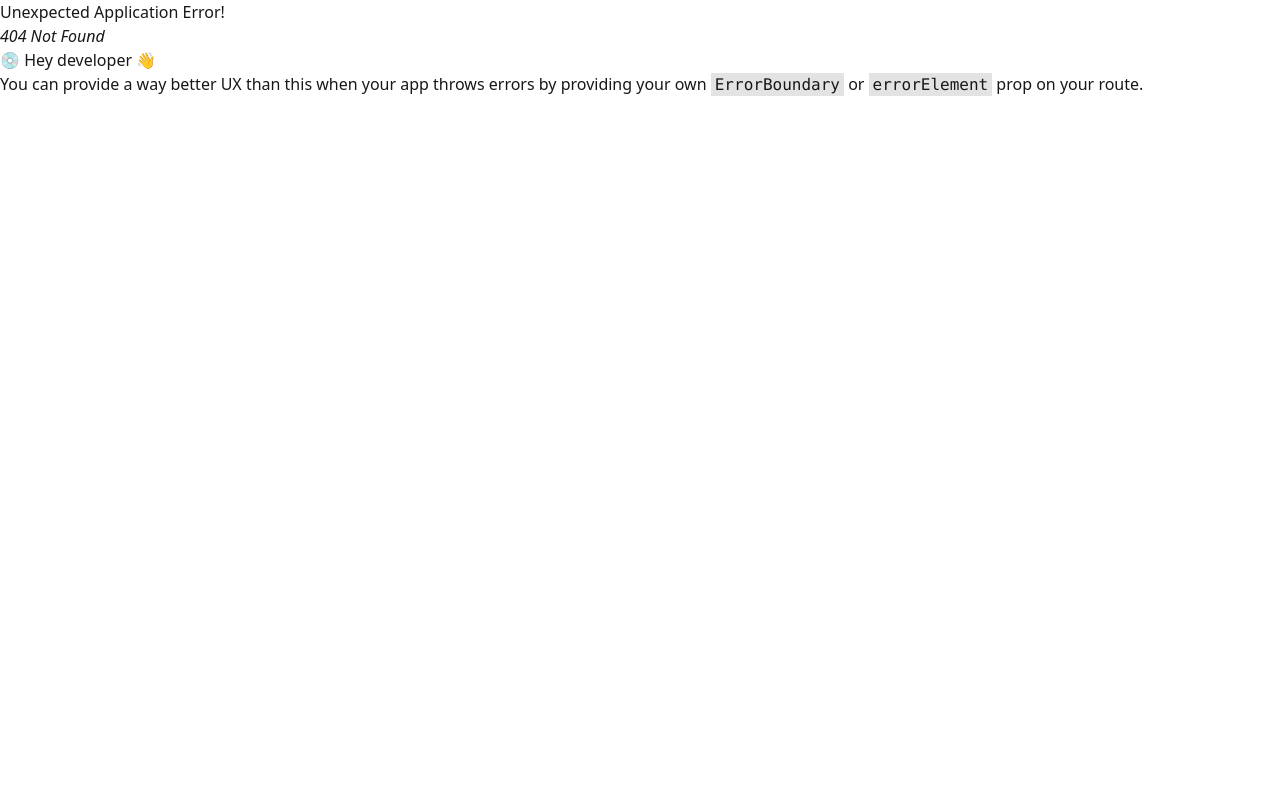
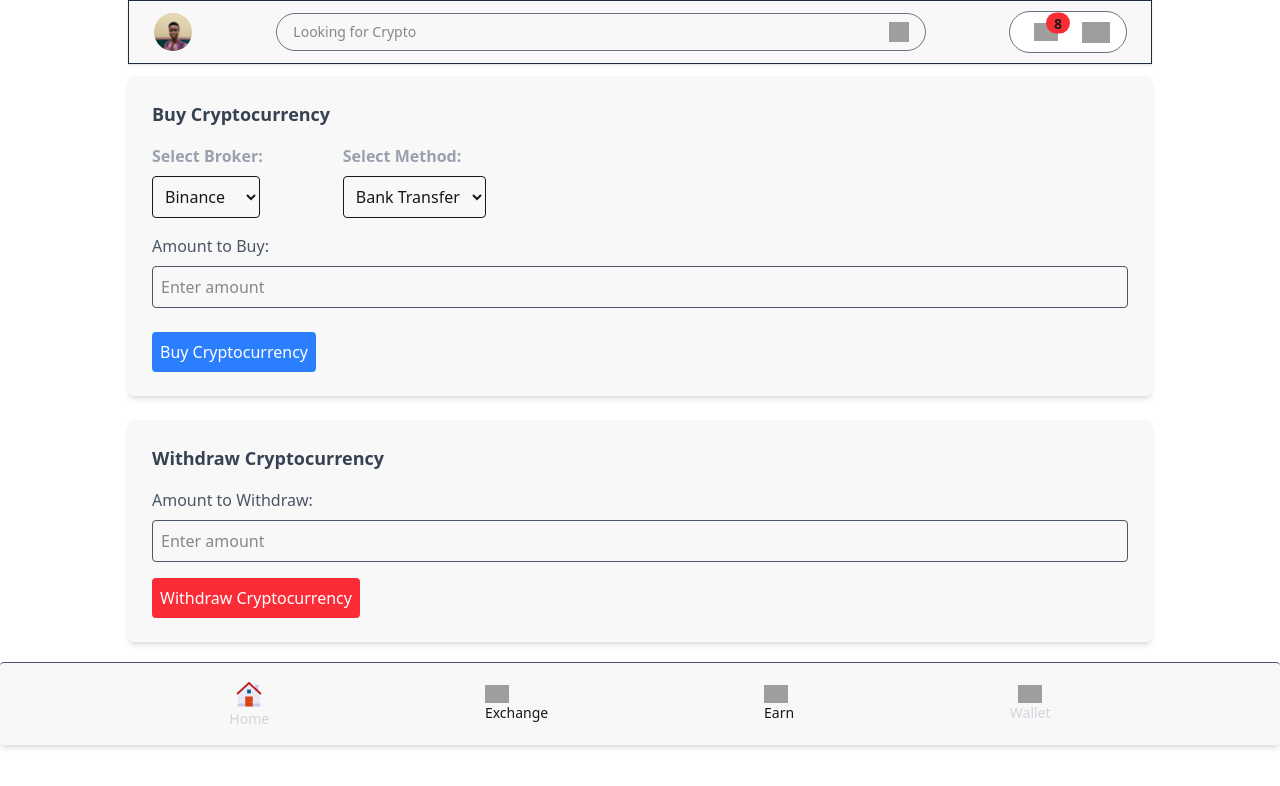
Before and after one commit to JOSEPH-Inalegwu/ZeusGuard, a React (Vite) app: page /app/buy in a window 1280 px wide. Before the commit this address had no page. Shown: the top 786 px of the page. Built offline with nearby package versions, Linux system fonts and the light colour scheme; grey boxes are pictures that could not be loaded.

Commit message:
Buy option

```diff
--- a/src/Components/Account/Account.jsx
+++ b/src/Components/Account/Account.jsx
@@ -37,7 +37,7 @@ const Account = () => {
             <p>Receive</p>
           </Link>
 
-          <div className="text-center space-y-1 cursor-pointer">
+          <Link to='/app/buy' className="text-center space-y-1 cursor-pointer">
             <div className="bg-black/60 rounded-full p-3 hover:bg-black/80 hover:scale-105 transition-smooth duration-300">
               <img
                 src="/src/assets/wallet.svg"
@@ -47,7 +47,7 @@ const Account = () => {
               />
             </div>
             <p>Buy</p>
-          </div>
+          </Link>
 
           <div className="text-center space-y-1 cursor-pointer">
             <div className="bg-black/60 rounded-full p-3 hover:bg-black/80 hover:scale-105 transition-smooth duration-300">
--- /dev/null
+++ b/src/Components/Buy/Buy.jsx
@@ -0,0 +1,110 @@
+import React, { useState } from 'react';
+
+const brokers = [
+  { id: 'binance', name: 'Binance' },
+  { id: 'coinbase', name: 'Coinbase' },
+  { id: 'kraken', name: 'Kraken' },
+];
+
+const Buy = () => {
+  const [buyMethod, setBuyMethod] = useState('bankTransfer');
+  const [selectedBroker, setSelectedBroker] = useState(brokers[0].id);
+  const [amount, setAmount] = useState('');
+  const [withdrawAmount, setWithdrawAmount] = useState('');
+  const [amountInputFocused, setAmountInputFocused] = useState(false);
+  const [withdrawInputFocused, setWithdrawInputFocused] = useState(false);
+
+  const handleBuy = () => {
+    console.log(`Buying ${amount} using ${buyMethod} from ${selectedBroker}`);
+    setAmount('');
+  };
+
+  const handleWithdraw = () => {
+    console.log(`Withdrawing ${withdrawAmount}`);
+    setWithdrawAmount('');
+  };
+
+  return (
+    <>
+      <section className="w-4/5 mt-3 mx-auto bg-base-200 p-6 rounded-md shadow-md dark:bg-base-200">
+        <h2 className="text-lg font-semibold text-gray-700 capitalize dark:text-white">Buy Cryptocurrency</h2>
+
+        <div className='flex items-center space-x-20'>
+          <div className="mt-4">
+            <label className="block mb-2 text-gray-400  font-semibold">Select Broker:</label>
+            <select
+              value={selectedBroker}
+              onChange={(e) => setSelectedBroker(e.target.value)}
+              className="border rounded p-2"
+            >
+              {brokers.map((broker) => (
+                <option key={broker.id} value={broker.id}>{broker.name}</option>
+              ))}
+            </select>
+          </div>
+
+          <div className="mt-4">
+            <label className="block mb-2 text-gray-400 font-semibold">Select Method:</label>
+            <select
+              value={buyMethod}
+              onChange={(e) => setBuyMethod(e.target.value)}
+              className="border rounded p-2"
+            >
+              <option value="bankTransfer">Bank Transfer</option>
+              <option value="creditCard">Credit Card</option>
+              <option value="paypal">PayPal</option>
+            </select>
+          </div>
+        </div>
+
+        <div className="mt-4">
+          <label className="block mb-2 text-gray-600 dark:text-gray-300">Amount to Buy:</label>
+          <input
+            type="number"
+            value={amount}
+            onChange={(e) => setAmount(e.target.value)}
+            onFocus={() => setAmountInputFocused(true)}
+            onBlur={() => setAmountInputFocused(false)}
+            className={`border rounded p-2 w-full
+                        ${amountInputFocused ? 'border-gray-600 focus:ring-green-400 focus:ring-opacity-50 focus:ring-offset-0 focus:ring-offset-blue-400' : 'border-gray-600'}`}
+            placeholder="Enter amount"
+          />
+        </div>
+
+        <button
+          onClick={handleBuy}
+          className="mt-6 bg-blue-500 text-white p-2 rounded"
+        >
+          Buy Cryptocurrency
+        </button>
+      </section>
+
+      <section className="w-4/5 mt-6 mx-auto bg-base-200 p-6 rounded-md shadow-md dark:bg-base-200">
+        <h2 className="text-lg font-semibold text-gray-700 capitalize dark:text-white">Withdraw Cryptocurrency</h2>
+
+        <div className="mt-4">
+          <label className="block mb-2 text-gray-600 dark:text-gray-300">Amount to Withdraw:</label>
+          <input
+            type="number"
+            value={withdrawAmount}
+            onChange={(e) => setWithdrawAmount(e.target.value)}
+            onFocus={() => setWithdrawInputFocused(true)}
+            onBlur={() => setWithdrawInputFocused(false)}
+            className={`border rounded p-2 w-full
+                        ${withdrawInputFocused ? 'border-gradient focus:outline-none focus:ring-0' : 'border-gray-600'}`}
+            placeholder="Enter amount"
+          />
+        </div>
+
+        <button
+          onClick={handleWithdraw}
+          className="mt-4 bg-red-500 text-white p-2 rounded"
+        >
+          Withdraw Cryptocurrency
+        </button>
+      </section>
+    </>
+  );
+}
+
+export default Buy;
--- a/src/main.jsx
+++ b/src/main.jsx
@@ -6,6 +6,7 @@ import Layout from '../Layout.jsx'
 import Home from './Components/Home/Home.jsx'
 import Send from './Components/Send/Send.jsx'
 import Receive from './Components/Receive/Receive.jsx'
+import Buy from './Components/Buy/Buy.jsx'
 import Login from './Components/Login/Login.jsx'
 import Wallet from './Components/Wallet/Wallet.jsx'
 
@@ -19,6 +20,7 @@ const router = createBrowserRouter([
       { path: "", element: <Home /> },
       { path: "send", element: <Send /> },
       { path: "receive", element: <Receive /> },
+      { path: "buy", element: <Buy /> },
       { path: "wallet", element: <Wallet /> }
     ]
   }
```
